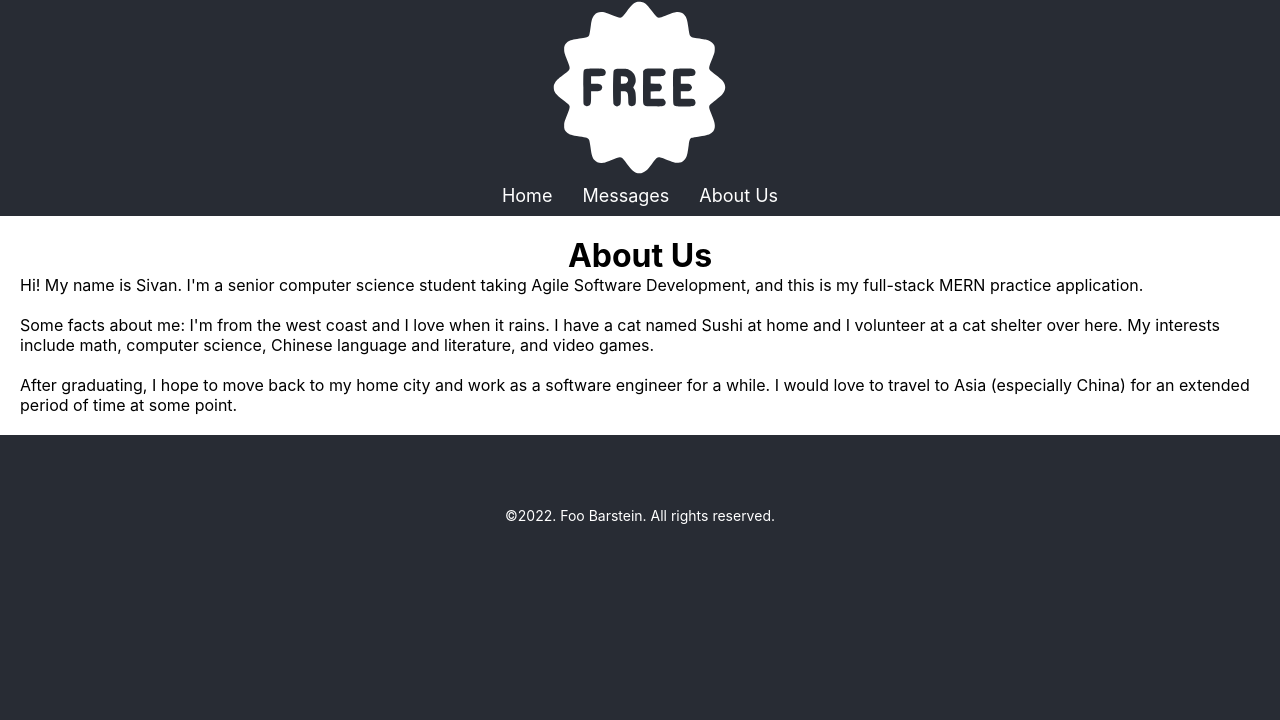
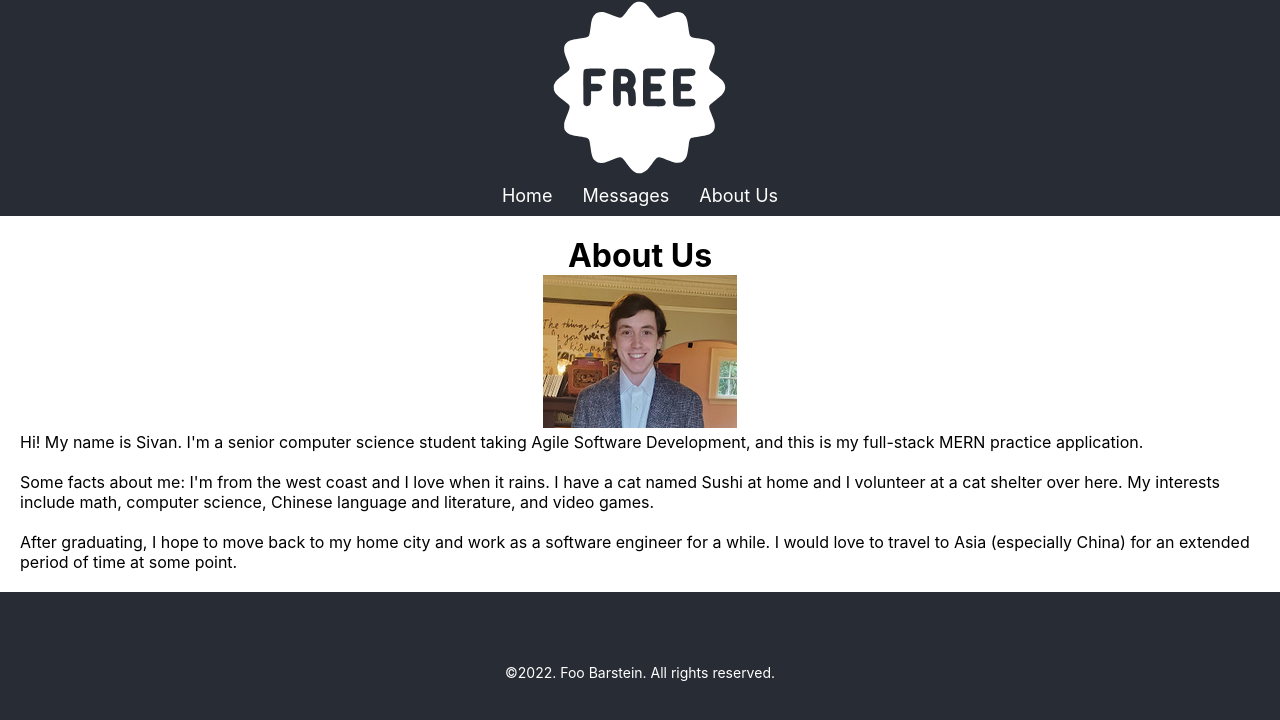
Before and after one commit to agiledev-students-fall2023/3-simple-mern-stack-app-SivanC, a React (Create React App) app in the folder front-end/: page /about in a window 1280 px wide. Shown: the top 720 px of the page. Built offline with nearby package versions, Linux system fonts and the light colour scheme.

Commit message:
Add image of myself
Adds an image of myself to the about page.

```diff
--- a/front-end/src/About.js
+++ b/front-end/src/About.js
@@ -1,4 +1,5 @@
 import './About.css'
+import meSrc from './resources/me.png'
 
 /**
  * A React component that represents the About Us page of the app.
@@ -7,6 +8,7 @@ const About = props => {
     return (
         <>
             <h1>About Us</h1>
+            <img src={meSrc}/>
             <p>Hi! My name is Sivan. I'm a senior computer science student
                 taking Agile Software Development, and this is my full-stack
                 MERN practice application.</p><br/>
```
Also changed, not shown: front-end/src/resources/me.png (added).
